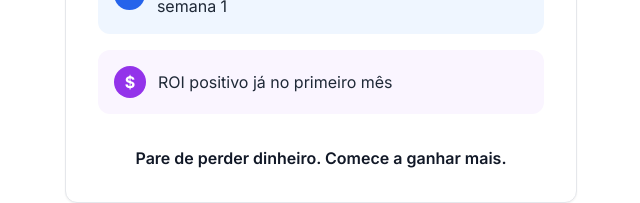
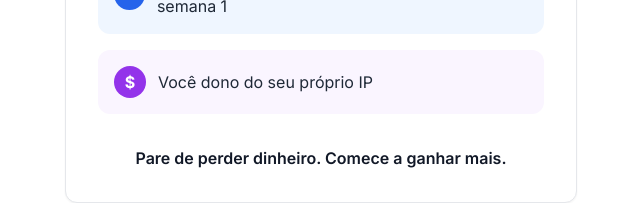
Before and after one commit to obrunomorgado/everinbox-pricing-calculator, a React (Vite) app: page /landing in a window 1280 px wide. Shown: the part 4382-4585 px from the top of the page, without its empty margins (319-959 px from the left). Built offline with nearby package versions, Linux system fonts and the light colour scheme.

Commit message:
Refactor: Replace text in FinalSection
Replaces the text "ROI positivo já no primeiro mês" with "Você dono do seu próprio IP" in the FinalSection component.

```diff
--- a/src/components/landing/sections/FinalSection.tsx
+++ b/src/components/landing/sections/FinalSection.tsx
@@ -29,7 +29,7 @@ const FinalSection: React.FC<FinalSectionProps> = ({ sectionsRef }) => {
 
           <div className="flex items-center gap-3 p-4 bg-purple-50 rounded-lg">
             <div className="w-8 h-8 bg-purple-600 rounded-full flex items-center justify-center text-white font-bold">$</div>
-            <span className="text-gray-800">ROI positivo já no primeiro mês</span>
+            <span className="text-gray-800">Você dono do seu próprio IP</span>
           </div>
         </div>
 
```
